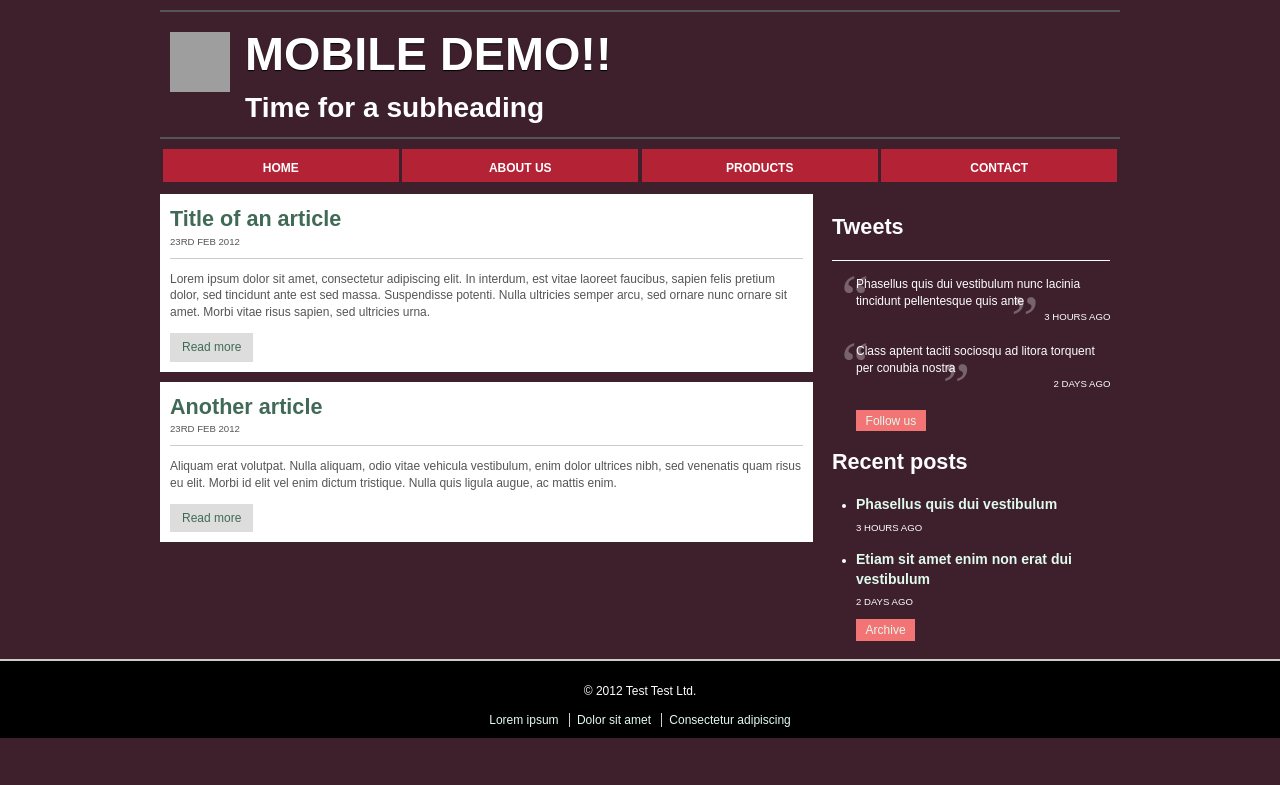
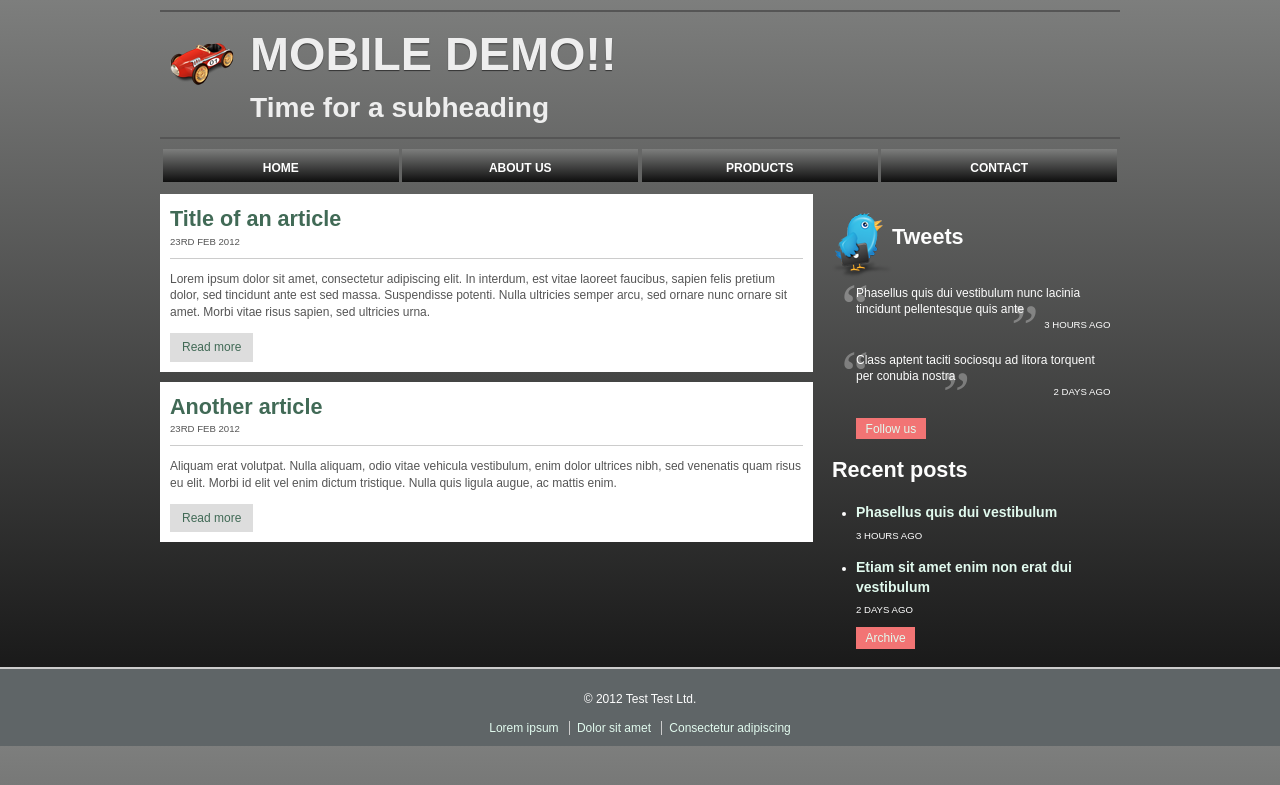
Before and after one commit to errkk/responsive-demo, a PHP site: page / in a window 1280 px wide. Shown: the top 785 px of the page. Run offline with PHP 8.4, Linux system fonts and the light colour scheme; data that the repository does not hold is empty; some libraries are stand-ins or nearby versions; some web fonts are replaced; grey boxes are pictures that could not be loaded.

Commit message:
Added some background images for doing the retina display thign

```diff
--- a/css/style.css
+++ b/css/style.css
@@ -65,10 +65,7 @@ td { vertical-align: top; }
 .chromeframe { margin: 0.2em 0; background: #ccc; color: black; padding: 0.2em 0; }
 
 
-/**
- * Base Styles
- * =============================================================================
-*/
+
 @media screen {
     @font-face {
 	font-family: 'Muli';
@@ -84,13 +81,20 @@ td { vertical-align: top; }
 	src: local('Muli'), url('http://themes.googleusercontent.com/static/fonts/muli/v4/kU4XYdV4jtS72BIidPtqyw.woff') format('woff');
     }
 }
+
+
 /* Base Layout Styles */
 .wrap{padding:10px;}
 .main-content article{margin-bottom:10px;}
 #content{padding-bottom:20px;}
 
+/**
+ * Look and feel base styles
+ * =============================================================================
+ */
+
 /* Type + Colour */
-body{font-size:75%; color:#fdfdfd; font-family:Muli, Arial, sans-serif;  background:#3d202b;}
+body{font-size:75%; color:#fdfdfd; font-family:Muli, Arial, sans-serif;  background:#5f6567;}
 .main-content article{color:#555;}
 h1{font-size:3em; font-weight:bold;}
 h2{font-size:1.8em;}
@@ -104,19 +108,31 @@ a{text-decoration: none; color:#e1faee;}
 
 /* Header */
 .site-header{padding-top:10px;}
-.site-header .heading{color:#fff; border-bottom:2px solid #555; border-top:2px solid #555; padding:10px; margin:0 0 10px;}
-.site-header h1{text-transform: uppercase; text-shadow:0 1px 1px #000;}
+    .site-header .heading{color:#eee; border-bottom:2px solid #555; border-top:2px solid #555; padding:10px; margin:0 0 10px;}
+    .site-header h1{text-transform: uppercase; text-shadow:0 1px 1px #333;}
     .site-header h2{margin:0;}
     .site-header h1 img{vertical-align:middle;}
+    .site-header .logo{display:inline-block; vertical-align:top; width:64px; height:64px; background:url(/img/m/logo.png) 0 0 no-repeat;}
 
 
 /* Navigation */
 .nav-pri{}
     .nav-pri ul{text-align: center;}
     .nav-pri ul li{display:inline-block;}
-.nav-pri ul li a{padding:0.9em 0.5em 0.5em; background:#b42235; display:inline-block; color:#fff; font-weight:bold; text-transform: uppercase;}
+    .nav-pri ul li a{padding:0.9em 0.5em 0.5em; background:#222; display:inline-block; color:#fff; font-weight:bold; text-transform: uppercase;}
     .nav-pri ul li a:hover{}
     .nav-pri ul li a:focus{}
+    body,
+    .nav-pri ul li a{
+	background: rgb(125,126,125); /* Old browsers */
+	background: -moz-linear-gradient(top, rgba(125,126,125,1) 0%, rgba(14,14,14,1) 100%); /* FF3.6+ */
+	background: -webkit-gradient(linear, left top, left bottom, color-stop(0%,rgba(125,126,125,1)), color-stop(100%,rgba(14,14,14,1))); /* Chrome,Safari4+ */
+	background: -webkit-linear-gradient(top, rgba(125,126,125,1) 0%,rgba(14,14,14,1) 100%); /* Chrome10+,Safari5.1+ */
+	background: -o-linear-gradient(top, rgba(125,126,125,1) 0%,rgba(14,14,14,1) 100%); /* Opera 11.10+ */
+	background: -ms-linear-gradient(top, rgba(125,126,125,1) 0%,rgba(14,14,14,1) 100%); /* IE10+ */
+	background: linear-gradient(top, rgba(125,126,125,1) 0%,rgba(14,14,14,1) 100%); /* W3C */
+	filter: progid:DXImageTransform.Microsoft.gradient( startColorstr='#7d7e7d', endColorstr='#0e0e0e',GradientType=0 ); /* IE6-9 */
+    }
 
 
 /* Articles */
@@ -132,7 +148,10 @@ a{text-decoration: none; color:#e1faee;}
 .box footer a{margin-left:2em; padding:0.3em 0.8em; background:#f27474;}
 
 /* Tweets */
-.tweets{padding:5px 0 0; border-top:1px solid #fff;}
+
+.twitter h2{background:url(/img/m/bird.png) 0 0 no-repeat; padding:10px 0 30px 60px; margin-bottom:-20px;}
+
+.tweets{}
     .tweets li{position:relative; padding-left:10px; list-style:none; display:block; padding:10px 0;}
     .tweets li .date{display:block; text-align:right;}
     .tweets li:before{content:'“'; font-family:Georgia, serif; font-size:5em; display:block; color:#fff; position:absolute; left:-15px; opacity:.3; top:-0.2em;}
@@ -140,14 +159,15 @@ a{text-decoration: none; color:#e1faee;}
     .tweets li p:after{content:'”'; font-family:Georgia, serif; font-size:5em; display:block; color:#fff; position:absolute; right:-15px; opacity:.3; bottom:-0.3em;}
 
 
+
 /* Footer */
-
+.site-footer{ background:#5f6567; border-top:2px solid #ccc;}
 
 
 
 
 /**
- * Narrow Screen
+ * Narrow Screen Base layout, Everyone will get this
  * =============================================================================
  */
 /* Header */
@@ -167,9 +187,14 @@ a{text-decoration: none; color:#e1faee;}
 
 
 /* Footer */
-.site-footer {text-align:center; background:#000; border-top:2px solid #ccc;}
+.site-footer {text-align:center;}
 
 
+
+/**
+ * Progressively add complexity to the layout as screen space becomes available
+ * =============================================================================
+ */
 
 @media only screen and (min-width: 25em) {
     /* Horizontal Footer Links */
@@ -193,9 +218,9 @@ a{text-decoration: none; color:#e1faee;}
 
     /* Left align header */
     .site-header .heading{text-align:left; overflow:hidden;}
-    .site-header .heading img{ float:left; margin-top:0.67em;}
+	.site-header .logo{ float:left;}
 	.site-header .heading h1,
-    .site-header .heading h2{ padding-left:15px; float:left; width:80%;}
+	.site-header .heading h2{ padding-left:80px; width:80%;}
 }
 
 @media only screen and (min-width: 45em) {
@@ -212,7 +237,26 @@ a{text-decoration: none; color:#e1faee;}
     .wrap{width:960px; margin:0 auto;}
 }
 
+/**
+ * High Res images for high pixel density devices
+ * =============================================================================
+ */
+@media
+only screen and (-webkit-min-device-pixel-ratio: 1.5),
+only screen and (-o-min-device-pixel-ratio: 3/2),
+only screen and (min--moz-device-pixel-ratio: 1.5),
+only screen and (min-device-pixel-ratio: 1.5) {
 
+    /* Overrides with Highres images */
+    .site-header .logo{-webkit-background-size: 64px 64px; background-image:url(/img/m/logo@2x.png);}
+    .twitter h2{-webkit-background-size: 60px 68px; background-image:url(/img/m/bird@2x.png);}
+}
+
+
+/**
+ * Non-Semantic Helpers
+ * =============================================================================
+ */
 
 .ir { display: block; border: 0; text-indent: -999em; overflow: hidden; background-color: transparent; background-repeat: no-repeat; text-align: left; direction: ltr; *line-height: 0; }
 .ir br { display: none; }
--- a/index.php
+++ b/index.php
@@ -19,7 +19,8 @@
 	<header class="site-header">
 	    <div class="wrap">
 		<div class="heading">
-		    <img src="http://placekitten.com/60/60" alt="" />
+<!--		    <img src="/img/m/logo.png" alt="" />-->
+		    <div class="ir logo"></div>
 		    <h1>Mobile Demo!!</h1>
 		    <h2>Time for a subheading</h2>
 		</div>
@@ -58,7 +59,7 @@
 		    </article>
 		</section>
 		<aside class="page-aside">
-		    <section class="box">
+		    <section class="box twitter">
 			<h2>Tweets</h2>
 			<ul class="tweets">
 			    <li>
```
Also changed, not shown: img/m/bird.png (added), img/m/bird@2x.png (added), img/m/logo.png (added), img/m/logo@2x.png (added). Lines whose indentation alone changed are shown as unchanged.
